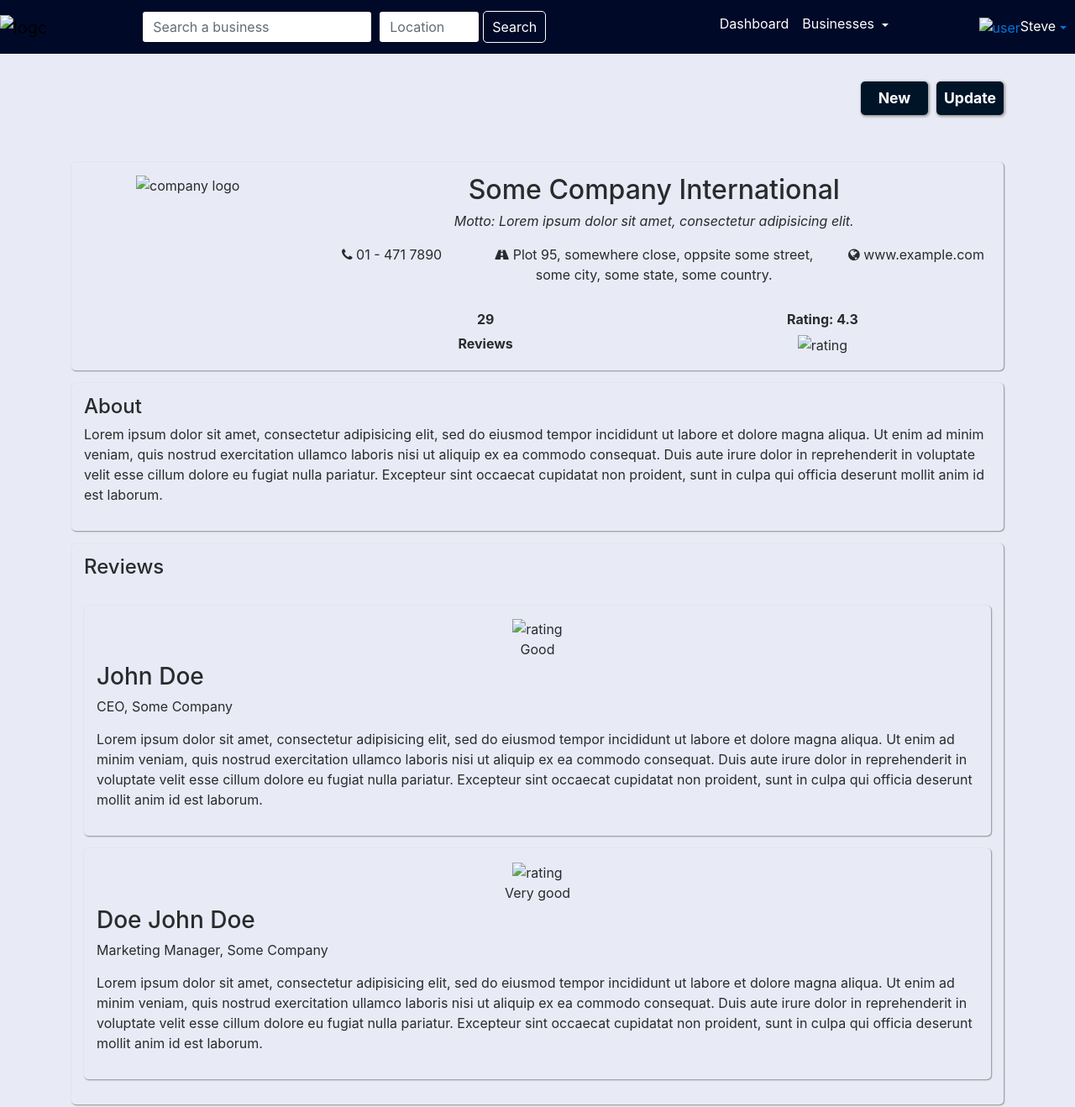
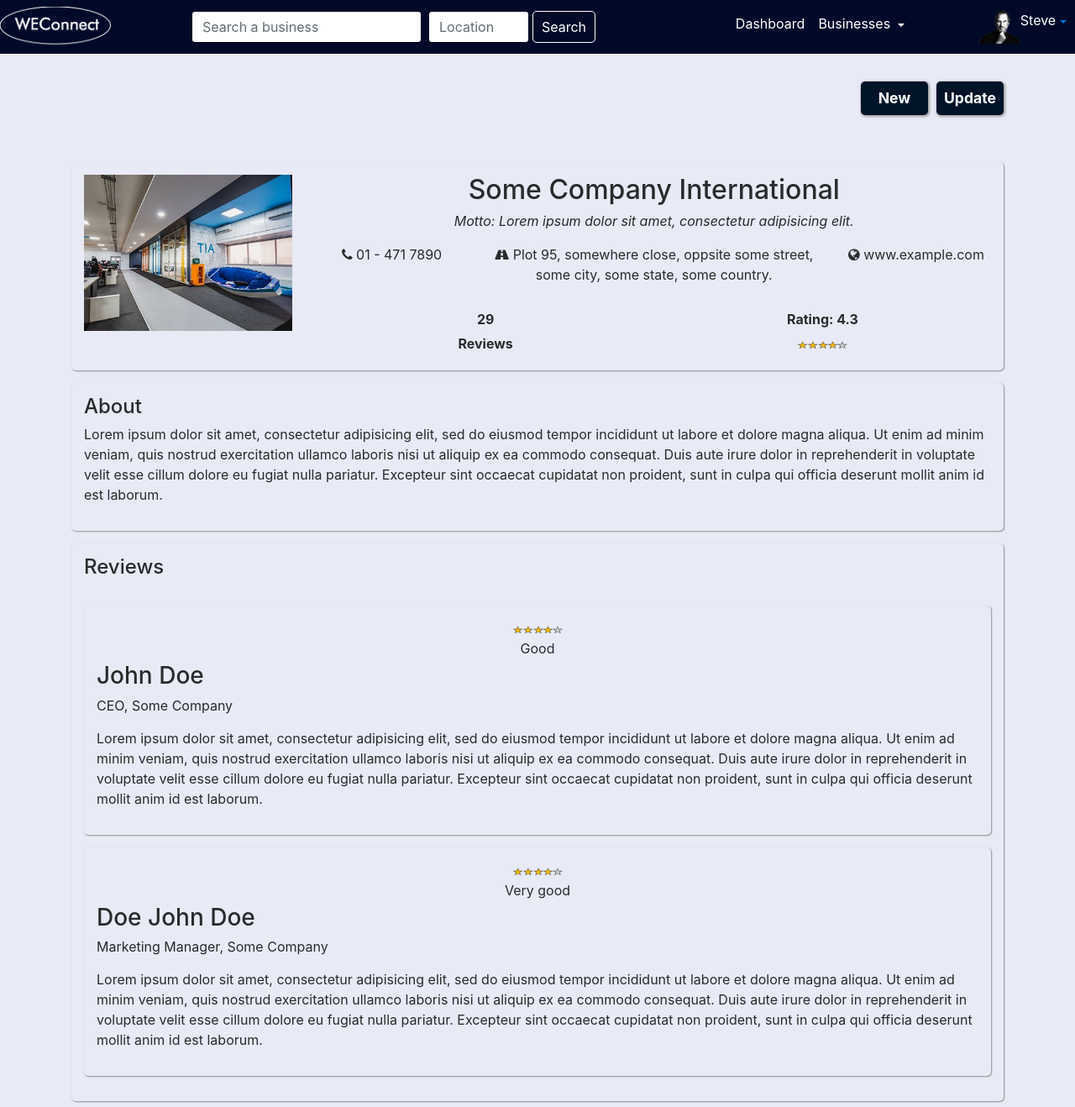
Before and after one commit to enJames/enJames.github.io, a plain HTML site: page a/business_profile.html in a window 1280 px wide. Shown: the top 1318 px of the page at 84% size. Drawn offline with nearby package versions, Linux system fonts and the light colour scheme; a script that the page names is missing.

Commit message:
fixed bug: broken image paths

```diff
--- a/a/business_profile.html
+++ b/a/business_profile.html
@@ -17,7 +17,7 @@
                 <span class="navbar-toggler-icon white-font"></span>
             </button>
             <a class="navbar-brand" href="../index.html">
-                <img src="static-files/img/logo.png" width="150" height="80" alt="logo">
+                <img src="../static-files/img/logo.png" width="150" height="80" alt="logo">
             </a>
             <div class="collapse navbar-collapse" id="navbarNav">
                 <form class="form-inline mx-auto">
@@ -43,7 +43,7 @@
                     <a class="dropdown-toggle" href="http://example.com" id="navbarDropdownMenuLinkUser" data-toggle="dropdown" aria-haspopup="true" aria-expanded="false">
                         <div class="avatarDiv form-inline mx-auto">
                             <div class="avatar">
-                                <img class="img-fluid" src="static-files/img/user/steve.png" alt="user">
+                                <img class="img-fluid" src="../static-files/img/user/steve.png" alt="user">
                             </div>
                         </div>
                         <div class="username form-inline mx-auto">
@@ -74,7 +74,7 @@
                     <div class="row">
                         <div class="col-sm-3">
                             <div class="img-wrapper">
-                                <img class="img-fluid" src="static-files/img/business/epic.jpg" alt="company logo">
+                                <img class="img-fluid" src="../static-files/img/business/epic.jpg" alt="company logo">
                             </div>
                         </div>
                         <div class="col-sm-9">
@@ -101,7 +101,7 @@
                                 <div class="col-sm-6 rating-div">
                                     <p class="marginBottom"><strong>Rating: <span>4.3</span></strong></p>
                                     <div>
-                                        <img width="60" height="10" src="static-files/img/rating.png" alt="rating">
+                                        <img width="60" height="10" src="../static-files/img/rating.png" alt="rating">
                                     </div>
                                 </div>
                             </div>
@@ -122,7 +122,7 @@
                             <div class="col-md-12">
                                 <div class="customer-rating mx-auto text-center">
                                     <div>
-                                        <img width="60" height="10" src="static-files/img/rating.png" alt="rating">
+                                        <img width="60" height="10" src="../static-files/img/rating.png" alt="rating">
                                     </div>
                                     <p class="marginBottom">Good</p>
                                 </div>
@@ -145,7 +145,7 @@
                             <div class="col-md-12">
                                 <div class="customer-rating mx-auto text-center">
                                     <div>
-                                        <img width="60" height="10" src="static-files/img/rating.png" alt="rating">
+                                        <img width="60" height="10" src="../static-files/img/rating.png" alt="rating">
                                     </div>
                                     <p class="marginBottom">Very good</p>
                                 </div>
```
Also changed, not shown: a/business_listing.html (+5 -5 lines), a/business_profile_update.html (+2 -2 lines), a/business_reg.html (+2 -2 lines), a/login.html (+1 -1 lines), a/signup_page.html (+1 -1 lines).
